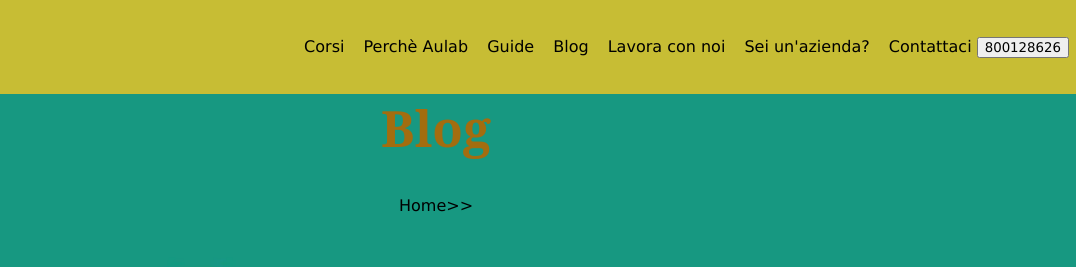
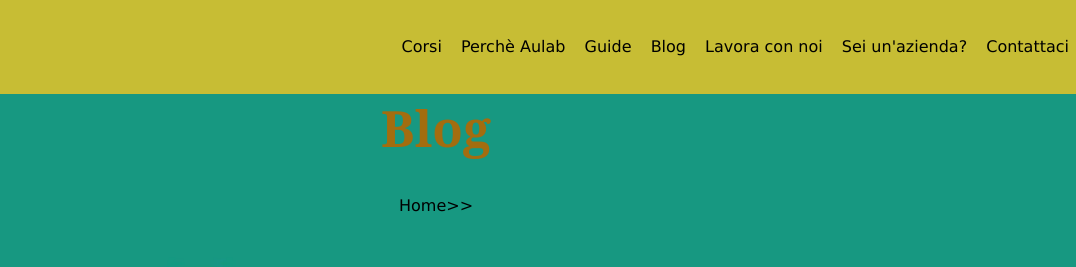
Before and after one commit to MarcoDipalma/Archivio-di-Marco-Dipalma, a plain HTML site: page Selfwork CSS 2/Blog Aulab.html in a window 1280 px wide. Shown: the top 267 px of the page, 204-1280 px from the left. Drawn offline with Linux system fonts and the light colour scheme.

```diff
--- a/Selfwork CSS 2/Blog Aulab.html
+++ b/Selfwork CSS 2/Blog Aulab.html
@@ -26,7 +26,7 @@
                 <li>Lavora con noi</li>
             </a>
             <li class="link">Sei un'azienda?</li>
-            <li class="link">Contattaci <button>800128626</button></li>
+            <li class="link">Contattaci</li>
         </ul>
     </nav>
 
--- a/Selfwork CSS 2/style.css
+++ b/Selfwork CSS 2/style.css
@@ -53,6 +53,8 @@ nav div{
 
 nav li:hover{
     cursor: pointer;
+    border-bottom: 2px solid black;
+
 }
 
 
```
